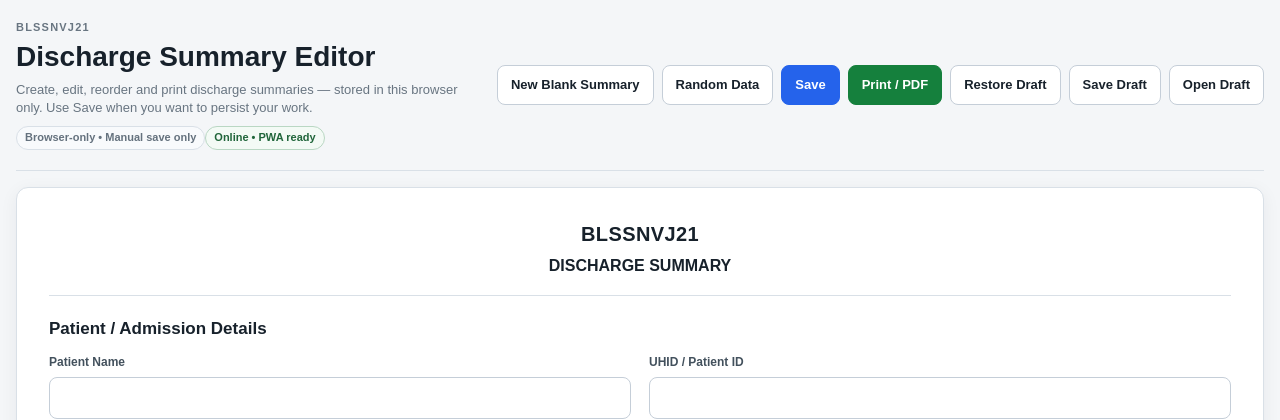
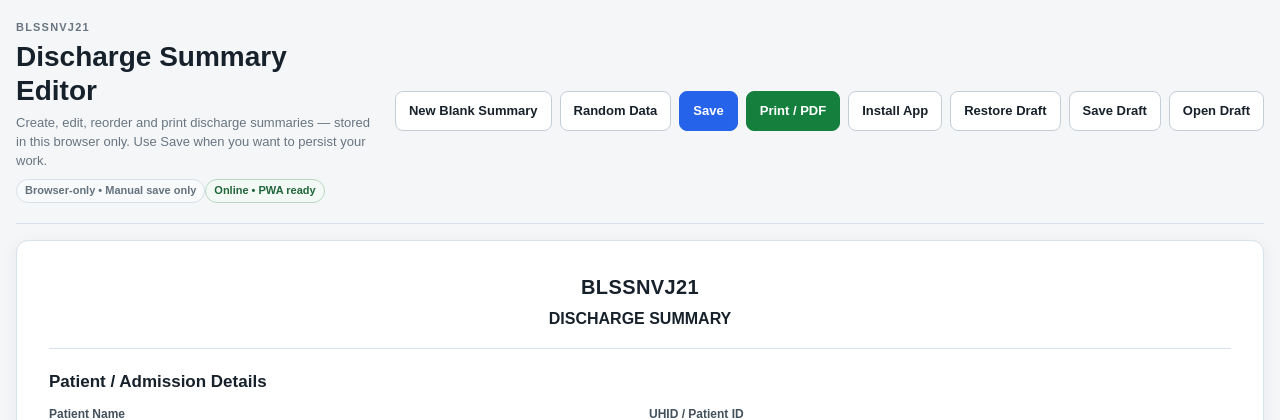
Before and after one commit to shreebalaji767/Discharge-Summary, a Flask app: page / in a window 1280 px wide. Shown: the top 420 px of the page. Run offline with Flask 3, Linux system fonts and the light colour scheme.

Commit message:
Add visible PWA install button

```diff
--- a/templates/index.html
+++ b/templates/index.html
@@ -106,6 +106,15 @@
                 Print / PDF
             </button>
 
+            <button
+                type="button"
+                id="installAppBtn"
+                class="secondary"
+                title="Install BLSSNVJ21 as an app"
+            >
+                Install App
+            </button>
+
         </div>
 
     </header>
```
